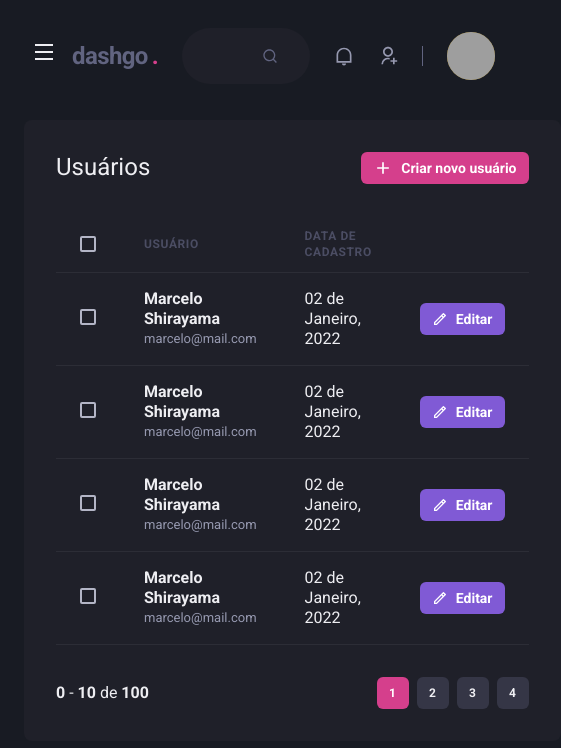
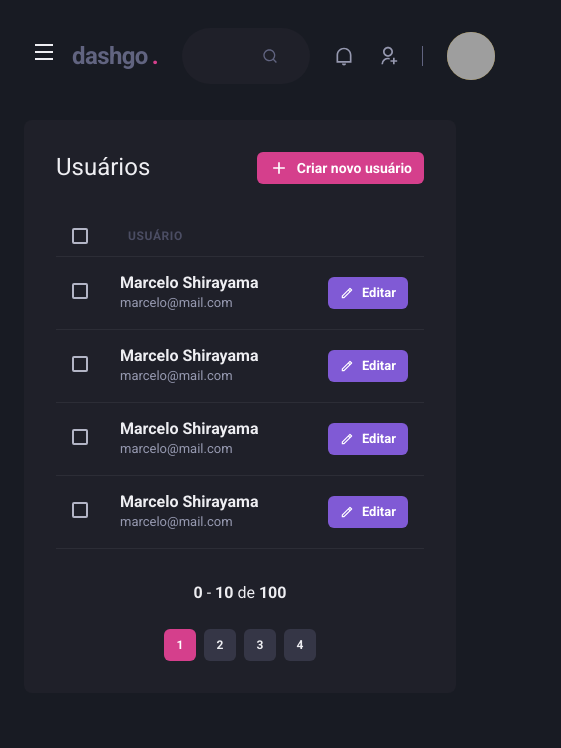
Before and after one commit to MarceloShirayama/dashgo, a Next.js app: page /users in a window 390 px wide. Shown: the top 748 px of the page, 561 px wide, since content can reach past the window. Built offline with nearby package versions, Linux system fonts and the light colour scheme; grey boxes are pictures that could not be loaded.

Commit message:
responsive users list

```diff
--- a/src/components/Pagination/index.tsx
+++ b/src/components/Pagination/index.tsx
@@ -4,7 +4,7 @@ import { PaginationItem } from "./PaginationItem";
 export default function Pagination() {
   return (
     <Stack
-      direction={"row"}
+      direction={["column", "row"]}
       marginTop={"8"}
       justifyContent={"space-between"}
       alignItems={"center"}
--- a/src/pages/users/index.tsx
+++ b/src/pages/users/index.tsx
@@ -17,12 +17,25 @@ import { RiAddLine, RiPencilLine } from "react-icons/ri";
 import { Header } from "src/components/Header";
 import Pagination from "src/components/Pagination";
 import { Sidebar } from "src/components/Sidebar";
+import useBreakpointValue from "src/hooks/useBreakpointValue";
 
 export default function UserList() {
+  const isWideVersion = useBreakpointValue({
+    base: false,
+    lg: true,
+  });
+
   return (
     <Box>
       <Header />
-      <Flex width={"100%"} mx={"auto"} my={"6"} paddingX={"6"} maxWidth={1480}>
+      <Flex
+        width={"100%"}
+        mx={"auto"}
+        my={"6"}
+        paddingX={"6"}
+        maxWidth={1480}
+        minWidth={480}
+      >
         <Sidebar />
         <Box flex={1} borderRadius={"8"} bg={"gray.800"} padding={"8"}>
           <Flex
@@ -46,20 +59,20 @@ export default function UserList() {
           <Table colorScheme={"whiteAlpha"}>
             <Thead>
               <Tr>
-                <Th paddingX={"6"} color={"gray.300"} width={"8"}>
+                <Th paddingX={["4", "4", "6"]} color={"gray.300"} width={"8"}>
                   <Checkbox colorScheme={"pink"} />
                 </Th>
                 <Th>Usuário</Th>
-                <Th>Data de Cadastro</Th>
+                {isWideVersion && <Th>Data de Cadastro</Th>}
                 <Th width={"8"}></Th>
               </Tr>
             </Thead>
             <Tbody>
               <Tr>
-                <Td paddingX={"6"}>
+                <Td paddingX={["4", "4", "6"]}>
                   <Checkbox colorScheme={"pink"} />
                 </Td>
-                <Td paddingX={"6"}>
+                <Td paddingX={["4", "4", "6"]}>
                   <Box>
                     <Text fontWeight={"bold"}>Marcelo Shirayama</Text>
                     <Text fontSize={"small"} color={"gray.300"}>
@@ -67,24 +80,28 @@ export default function UserList() {
                     </Text>
                   </Box>
                 </Td>
-                <Td paddingX={"6"}>02 de Janeiro, 2022</Td>
-                <Td paddingX={"6"}>
+                {isWideVersion && (
+                  <Td paddingX={["4", "4", "6"]}>02 de Janeiro, 2022</Td>
+                )}
+                <Td paddingX={["4", "4", "6"]}>
                   <Button
                     as="a"
                     size={"sm"}
-                    fontSize={"sm"}
+                    fontSize={["small", "small", "sm"]}
                     colorScheme={"purple"}
-                    leftIcon={<Icon as={RiPencilLine} fontSize={"16"} />}
+                    leftIcon={
+                      <Icon as={RiPencilLine} fontSize={["14", "16"]} />
+                    }
                   >
                     Editar
                   </Button>
                 </Td>
               </Tr>
               <Tr>
-                <Td paddingX={"6"}>
+                <Td paddingX={["4", "4", "6"]}>
                   <Checkbox colorScheme={"pink"} />
                 </Td>
-                <Td paddingX={"6"}>
+                <Td paddingX={["4", "4", "6"]}>
                   <Box>
                     <Text fontWeight={"bold"}>Marcelo Shirayama</Text>
                     <Text fontSize={"small"} color={"gray.300"}>
@@ -92,24 +109,28 @@ export default function UserList() {
                     </Text>
                   </Box>
                 </Td>
-                <Td paddingX={"6"}>02 de Janeiro, 2022</Td>
-                <Td paddingX={"6"}>
+                {isWideVersion && (
+                  <Td paddingX={["4", "4", "6"]}>02 de Janeiro, 2022</Td>
+                )}
+                <Td paddingX={["4", "4", "6"]}>
                   <Button
                     as="a"
                     size={"sm"}
-                    fontSize={"sm"}
+                    fontSize={["small", "small", "sm"]}
                     colorScheme={"purple"}
-                    leftIcon={<Icon as={RiPencilLine} fontSize={"16"} />}
+                    leftIcon={
+                      <Icon as={RiPencilLine} fontSize={["14", "16"]} />
+                    }
                   >
                     Editar
                   </Button>
                 </Td>
               </Tr>
               <Tr>
-                <Td paddingX={"6"}>
+                <Td paddingX={["4", "4", "6"]}>
                   <Checkbox colorScheme={"pink"} />
                 </Td>
-                <Td paddingX={"6"}>
+                <Td paddingX={["4", "4", "6"]}>
                   <Box>
                     <Text fontWeight={"bold"}>Marcelo Shirayama</Text>
                     <Text fontSize={"small"} color={"gray.300"}>
@@ -117,24 +138,28 @@ export default function UserList() {
                     </Text>
                   </Box>
                 </Td>
-                <Td paddingX={"6"}>02 de Janeiro, 2022</Td>
-                <Td paddingX={"6"}>
+                {isWideVersion && (
+                  <Td paddingX={["4", "4", "6"]}>02 de Janeiro, 2022</Td>
+                )}
+                <Td paddingX={["4", "4", "6"]}>
                   <Button
                     as="a"
                     size={"sm"}
-                    fontSize={"sm"}
+                    fontSize={["small", "small", "sm"]}
                     colorScheme={"purple"}
-                    leftIcon={<Icon as={RiPencilLine} fontSize={"16"} />}
+                    leftIcon={
+                      <Icon as={RiPencilLine} fontSize={["14", "16"]} />
+                    }
                   >
                     Editar
                   </Button>
                 </Td>
               </Tr>
               <Tr>
-                <Td paddingX={"6"}>
+                <Td paddingX={["4", "4", "6"]}>
                   <Checkbox colorScheme={"pink"} />
                 </Td>
-                <Td paddingX={"6"}>
+                <Td paddingX={["4", "4", "6"]}>
                   <Box>
                     <Text fontWeight={"bold"}>Marcelo Shirayama</Text>
                     <Text fontSize={"small"} color={"gray.300"}>
@@ -142,14 +167,18 @@ export default function UserList() {
                     </Text>
                   </Box>
                 </Td>
-                <Td paddingX={"6"}>02 de Janeiro, 2022</Td>
-                <Td paddingX={"6"}>
+                {isWideVersion && (
+                  <Td paddingX={["4", "4", "6"]}>02 de Janeiro, 2022</Td>
+                )}
+                <Td paddingX={["4", "4", "6"]}>
                   <Button
                     as="a"
                     size={"sm"}
-                    fontSize={"sm"}
+                    fontSize={["small", "small", "sm"]}
                     colorScheme={"purple"}
-                    leftIcon={<Icon as={RiPencilLine} fontSize={"16"} />}
+                    leftIcon={
+                      <Icon as={RiPencilLine} fontSize={["14", "16"]} />
+                    }
                   >
                     Editar
                   </Button>
```
